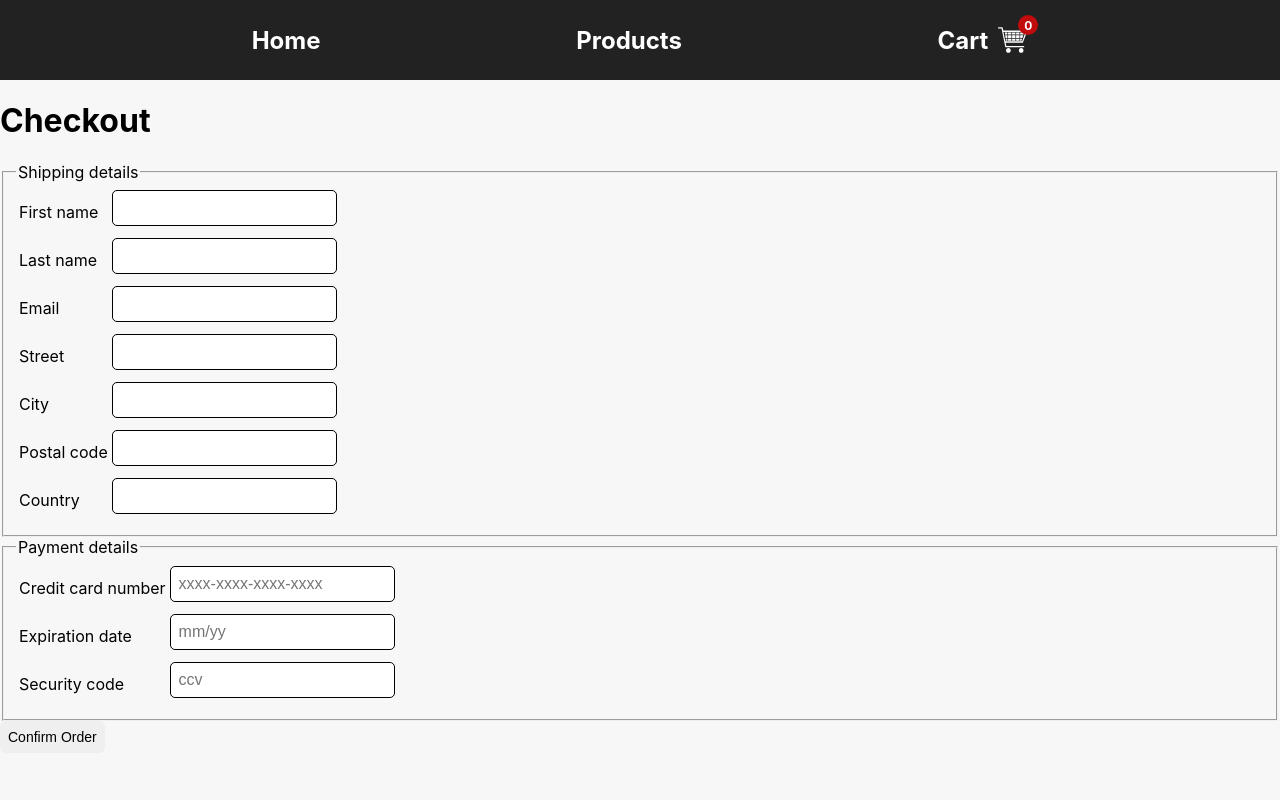
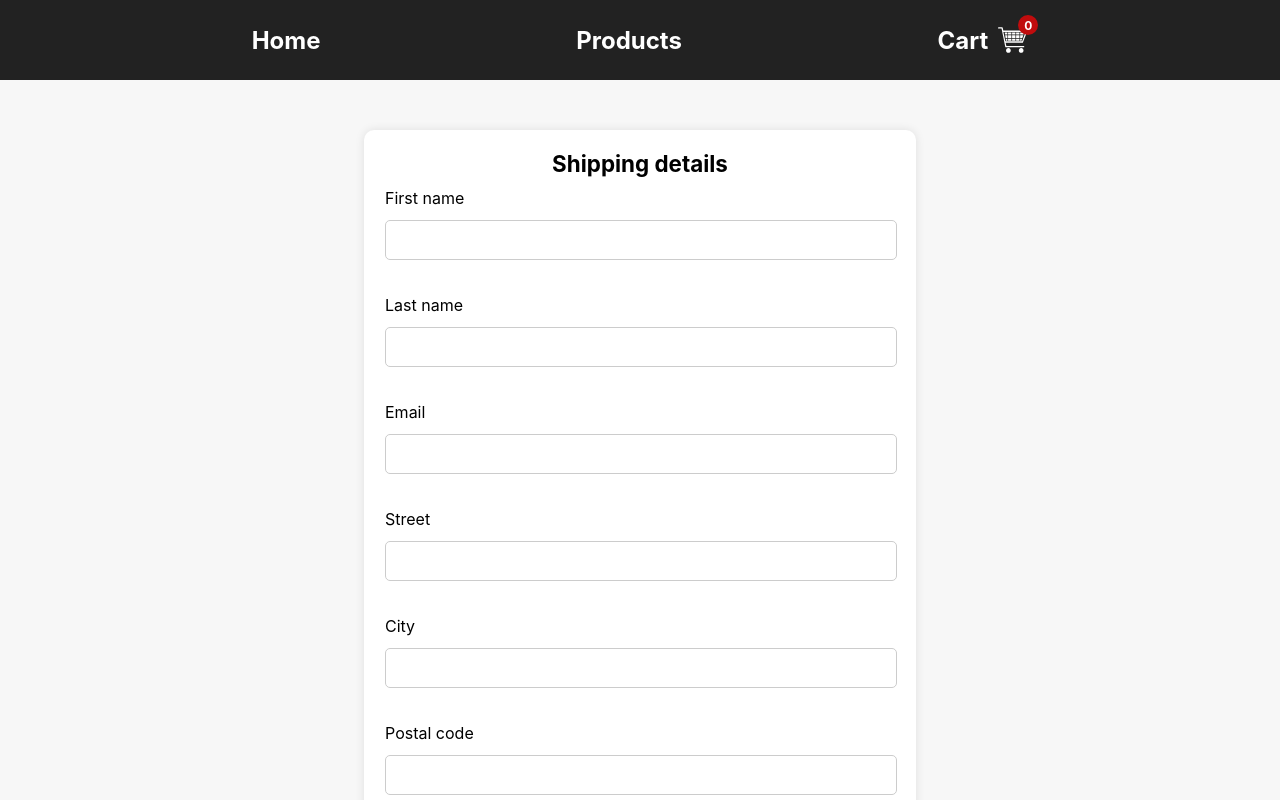
Before and after one commit to Omer-Szerer/next-js-ecommerce-store, a Next.js app: page /checkout in a window 1280 px wide. Shown: the top 800 px of the page. Built offline with nearby package versions, Linux system fonts and the light colour scheme; no server answers.

Commit message:
Design check-out form

```diff
--- a/app/checkout/CheckOutForm.js
+++ b/app/checkout/CheckOutForm.js
@@ -2,6 +2,7 @@
 
 import { useRouter } from 'next/navigation';
 import { useState } from 'react';
+import styles from '../styles/check-out.module.scss';
 import { deleteCookie } from '../util/cookies';
 
 export default function CheckOutForm() {
@@ -37,7 +38,7 @@ export default function CheckOutForm() {
   };
 
   return (
-    <form>
+    <form className={styles.checkoutForm}>
       <fieldset>
         <legend>Shipping details</legend>
         <table>
--- a/app/checkout/page.js
+++ b/app/checkout/page.js
@@ -10,7 +10,6 @@ export const metadata = {
 export default function CheckoutPage() {
   return (
     <div>
-      <h1>Checkout</h1>
       <CheckOutForm />
     </div>
   );
--- /dev/null
+++ b/app/styles/check-out.module.scss
@@ -0,0 +1,93 @@
+.checkoutForm {
+  display: flex;
+  flex-direction: column;
+  align-items: center;
+  justify-content: center;
+  width: 100%;
+  max-width: 40%;
+  min-width: 10%;
+  margin: 0 auto;
+  padding: 20px;
+  background-color: #fff;
+  box-shadow: 0 0 10px rgba(0, 0, 0, 0.1);
+  border-radius: 10px;
+  margin-top: 50px;
+
+  fieldset {
+    border: none;
+    margin-bottom: 20px;
+    width: 100%;
+    padding: 0;
+
+    legend {
+      font-size: 1.4rem;
+      font-weight: bold;
+      margin-bottom: 10px;
+      text-align: center;
+    }
+
+    table {
+      width: 100%;
+      border-spacing: 0;
+      border-collapse: collapse;
+
+      tr {
+        display: flex;
+        flex-direction: column;
+        margin-bottom: 15px;
+
+        td {
+          display: flex;
+          justify-content: space-between;
+          align-items: center;
+          width: 100%;
+          margin-bottom: 10px;
+        }
+
+        input {
+          flex-grow: 1;
+          padding: 10px;
+          font-size: 1rem;
+          border-radius: 5px;
+          border: 1px solid #ccc;
+        }
+      }
+    }
+  }
+
+  button {
+    width: 100%;
+    padding: 15px;
+    font-size: 1.1rem;
+    font-weight: bold;
+    background-color: #279d39;
+    color: white;
+    border: none;
+    border-radius: 5px;
+    cursor: pointer;
+    transition: background-color 0.3s;
+
+    &:hover {
+      background-color: #444;
+    }
+  }
+
+  @media (max-width: 600px) {
+    max-width: 80%;
+    padding: 10px;
+
+    fieldset {
+      table tr {
+        flex-direction: column;
+      }
+
+      input {
+        font-size: 0.9rem;
+      }
+
+      button {
+        font-size: 1rem;
+      }
+    }
+  }
+}
```
